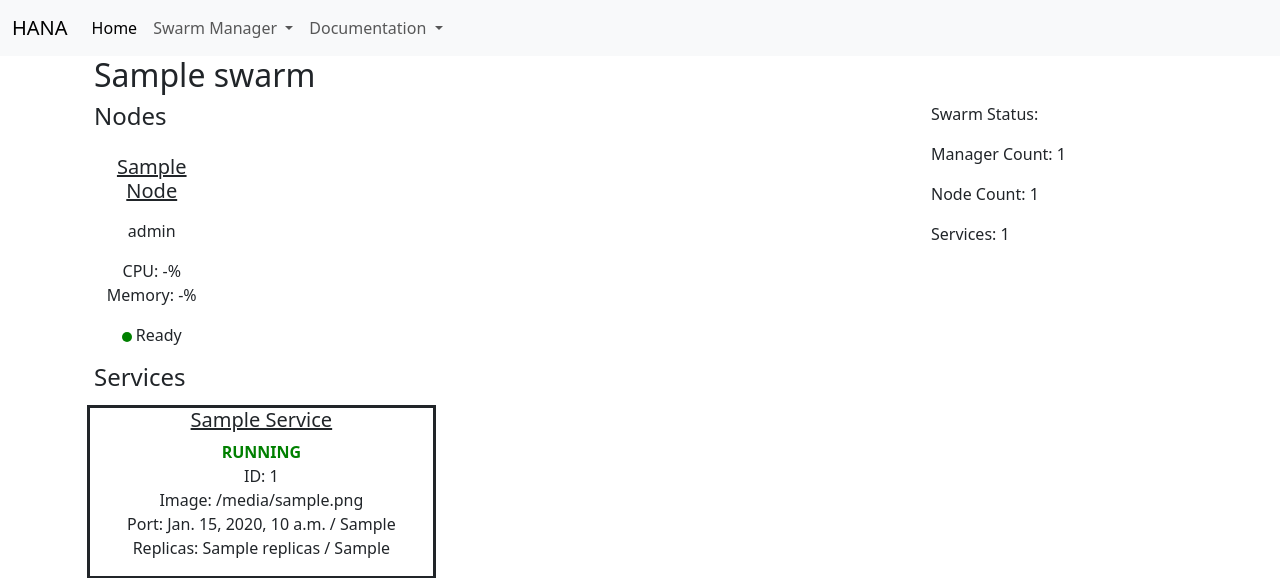
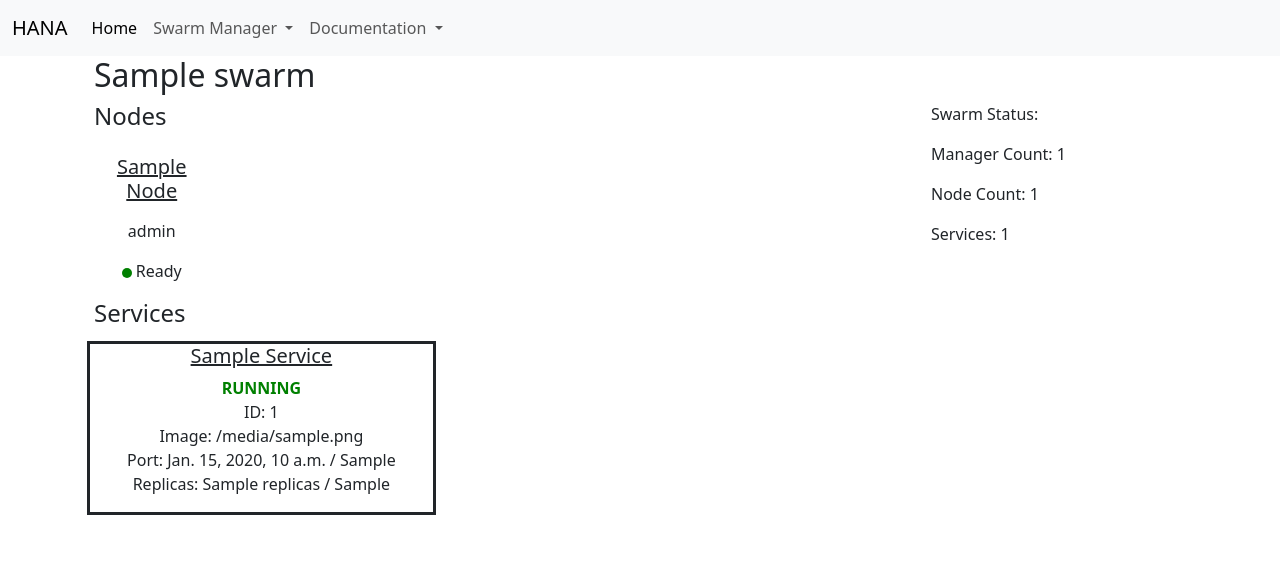
Before and after one commit to kyleranous/hana, a Django app: template hana/swarman/templates/swarman/swarm_dashboard.html in a window 1280 px wide. Shown: the top 578 px of the page. Run offline with Django 4.2, Linux system fonts and the light colour scheme; the template is opened without the code that fills it: most values are stand-ins (such as "Sample title", 1, 10 or a date in 2020); some libraries are stand-ins or nearby versions.

Commit message:
Removing CPU and Memory usage from swarm dashboard. It is to slow at this time

```diff
--- a/hana/swarman/templates/swarman/swarm_dashboard.html
+++ b/hana/swarman/templates/swarman/swarm_dashboard.html
@@ -13,8 +13,6 @@
                     <div class="col-2 text-center">
                         <p><h5><a class="link-dark" href="#">{{ node.hostname|title }}</a></h5></p>
                         <p>{{ node.role }}</p>
-                        <p>CPU: <span id="{{ node.hostame }}-cpu">-%</span><br>
-                        Memory: <span id="{{ node.hostname }}-memory">-%</span></p>
                         <p><svg xmlns="http://www.w3.org/2000/svg" width="10" height="10" fill="{% if node.get_status == 'ready' %}green{% else %}red{% endif %}" class="bi bi-circle-fill" viewbox="0 0 10 10"><circle cx="5" cy="5" r="5" /></svg> {{ node.get_status|title }}
 
                     </div>
```
